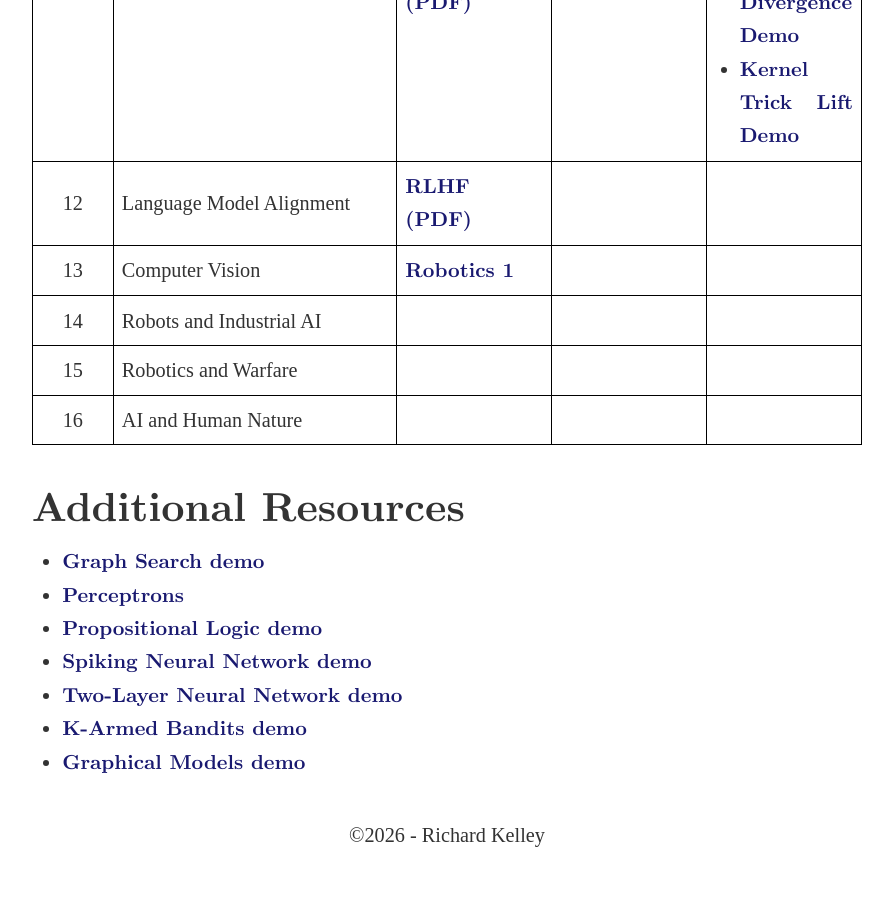
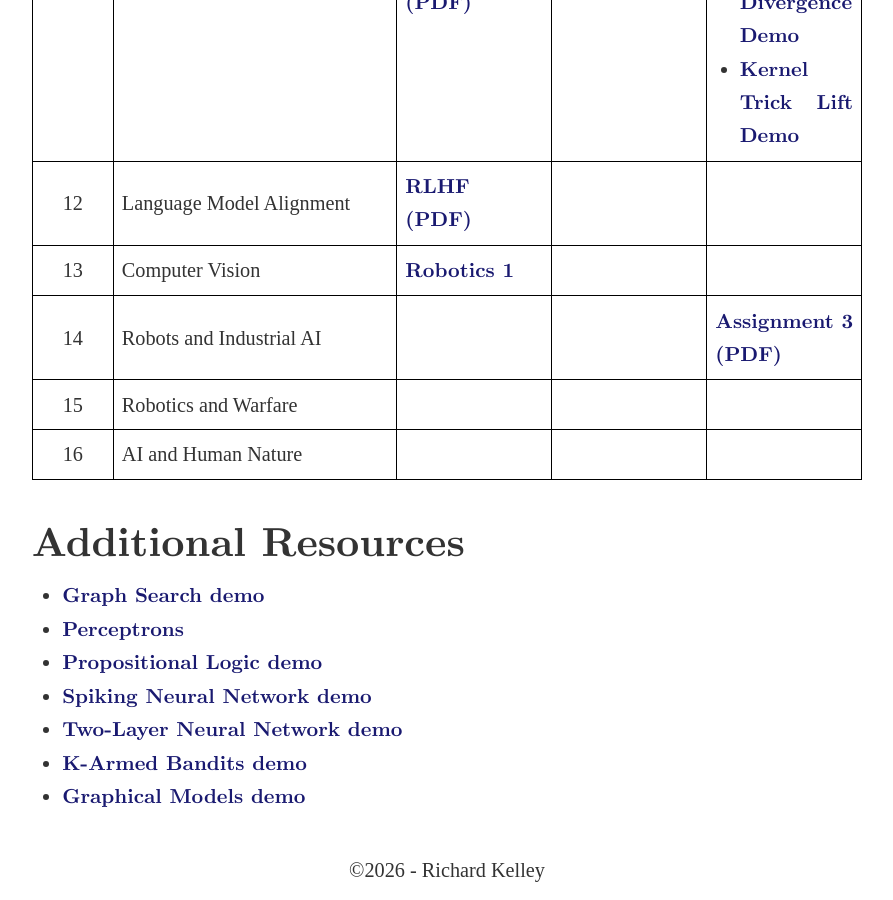
Before and after one commit to RichardKelley/richardkelley.github.io, a Jekyll site: the page built from ai109.md, in a window 1280 px wide and 900 px high, scrolled down 3056 px. Shown: the whole window, without its empty margins (193-1086 px from the left). Built offline with Jekyll 4.4.1, drawn with Linux system fonts in a browser that asks for light colours; some web fonts are replaced; before the commit the page ends 3921 px from its top, so only the background shows below that.

Commit message:
Added assignment 3 for 109.

```diff
--- a/ai109.md
+++ b/ai109.md
@@ -137,7 +137,7 @@
       <td style="border: 1px solid #000; padding: 0.4em;">Robots and Industrial AI</td>
       <td style="border: 1px solid #000; padding: 0.4em;"></td>
       <td style="border: 1px solid #000; padding: 0.4em;"></td>
-      <td style="border: 1px solid #000; padding: 0.4em;"></td>
+      <td style="border: 1px solid #000; padding: 0.4em;"><a href="/AI109_slides/assignment3.pdf" target="_blank">Assignment 3 (PDF)</a></td>
     </tr>
     <tr>
       <td style="border: 1px solid #000; padding: 0.4em; text-align: center; width: 4em;">15</td>
```
Also changed, not shown: 1 other file.
